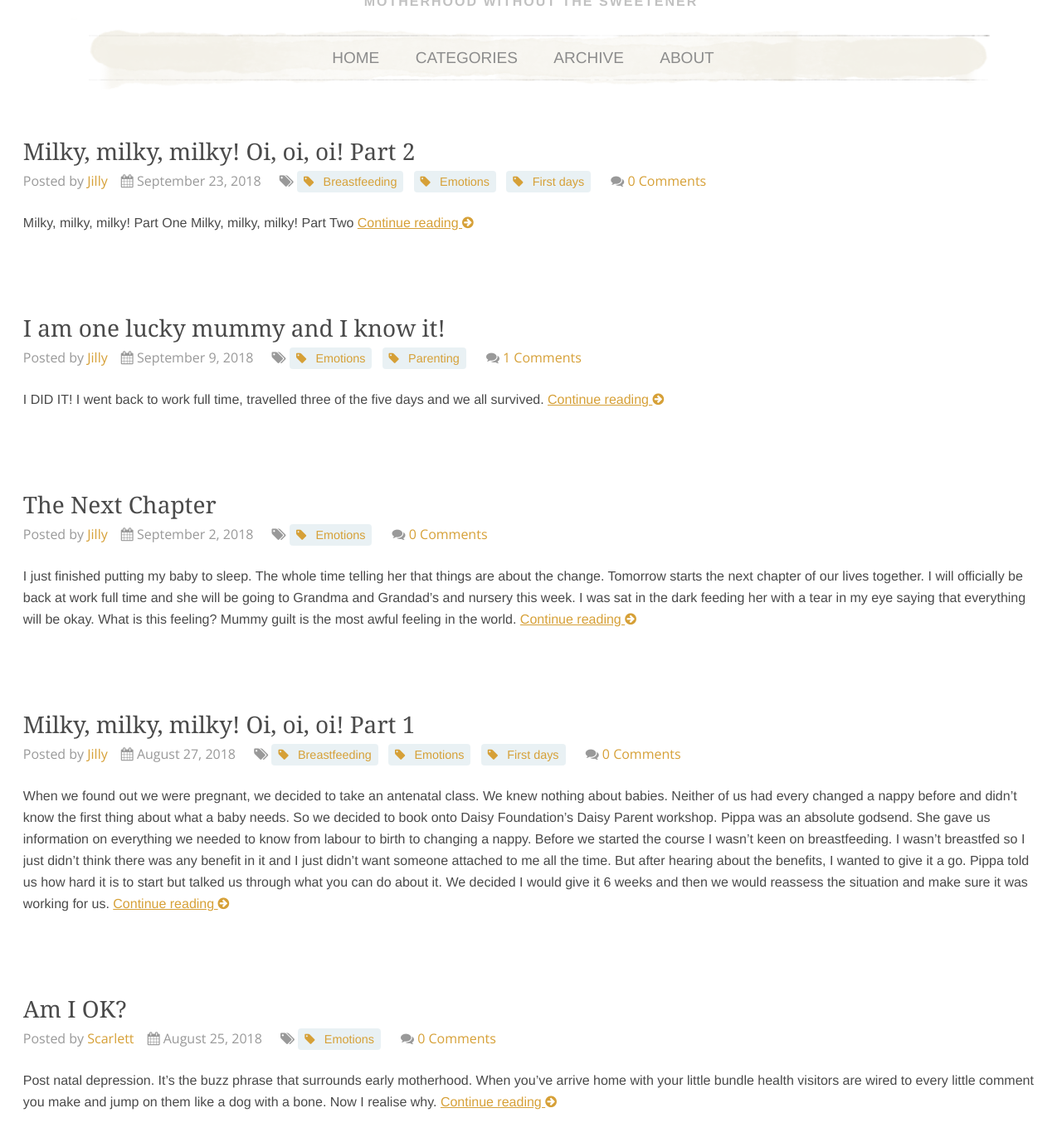
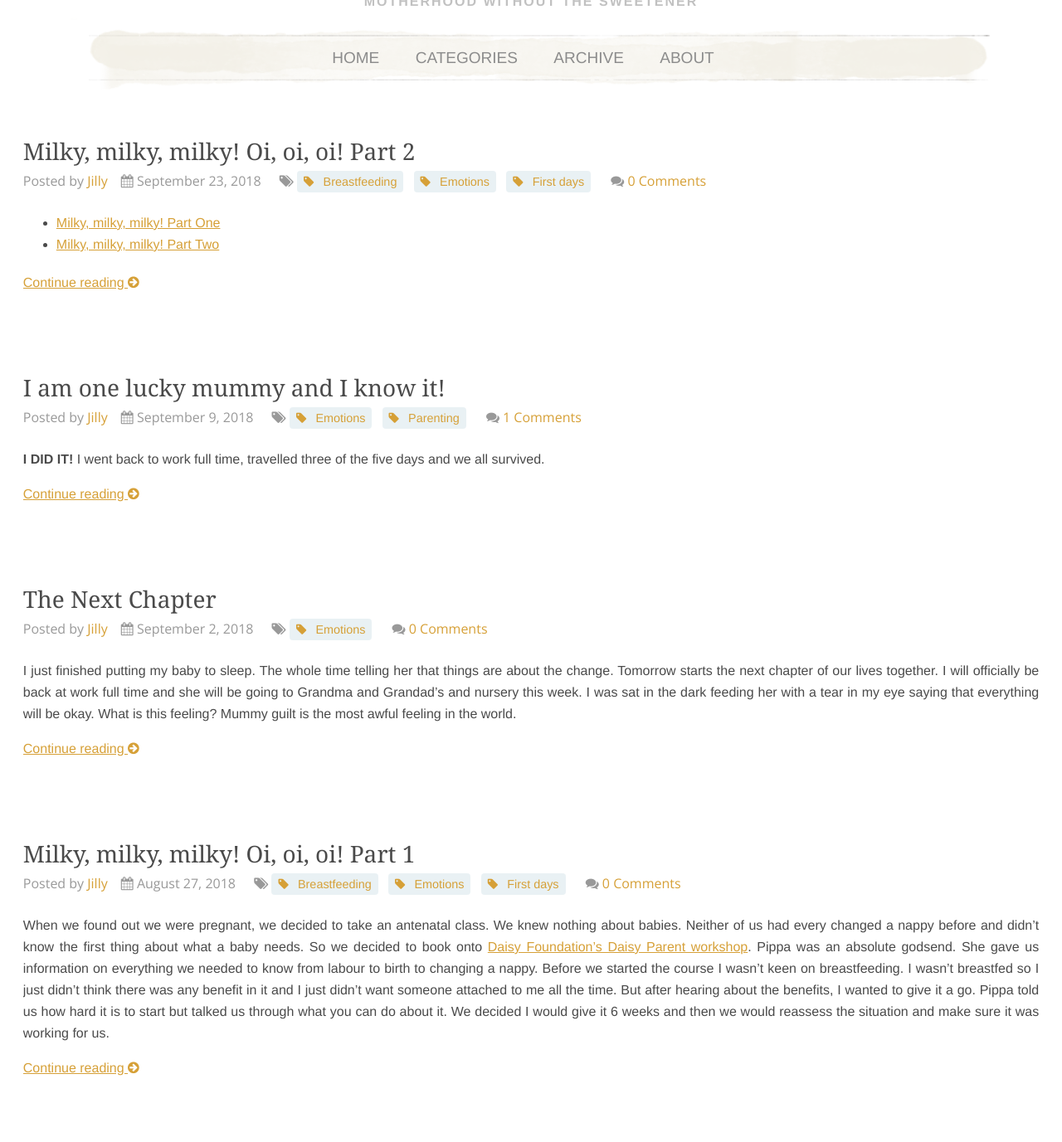
Before and after one commit to apinchofsalt/apinchofsalt.github.io, a Jekyll site: the page built from index.html, in a window 1280 px wide and 1400 px high, scrolled down 283 px. Shown: the top 1377 px of the window at 83% size. Built offline with Jekyll 4.4.1, drawn with Linux system fonts in a browser that asks for light colours; nearby versions of some CDN libraries; the list of posts is cut into pages by our own code; some of the changed text lies outside the part shown.

Commit message:
Update article.html

```diff
--- a/_includes/article.html
+++ b/_includes/article.html
@@ -33,7 +33,7 @@
 																					<div class="post-content">
 																						<div class="entry-content" itemprop="articleBody">
 																							{% if index %}
-																								{{ thePost.excerpt | strip_html }}
+																								{{ thePost.excerpt }}
 																								<a href="{{ post.url }}" class="more-link">{{ site.excerpt_link }}
 																									<i aria-hidden="true" class="fa fa-arrow-circle-right"></i>
 																								</a>
```
